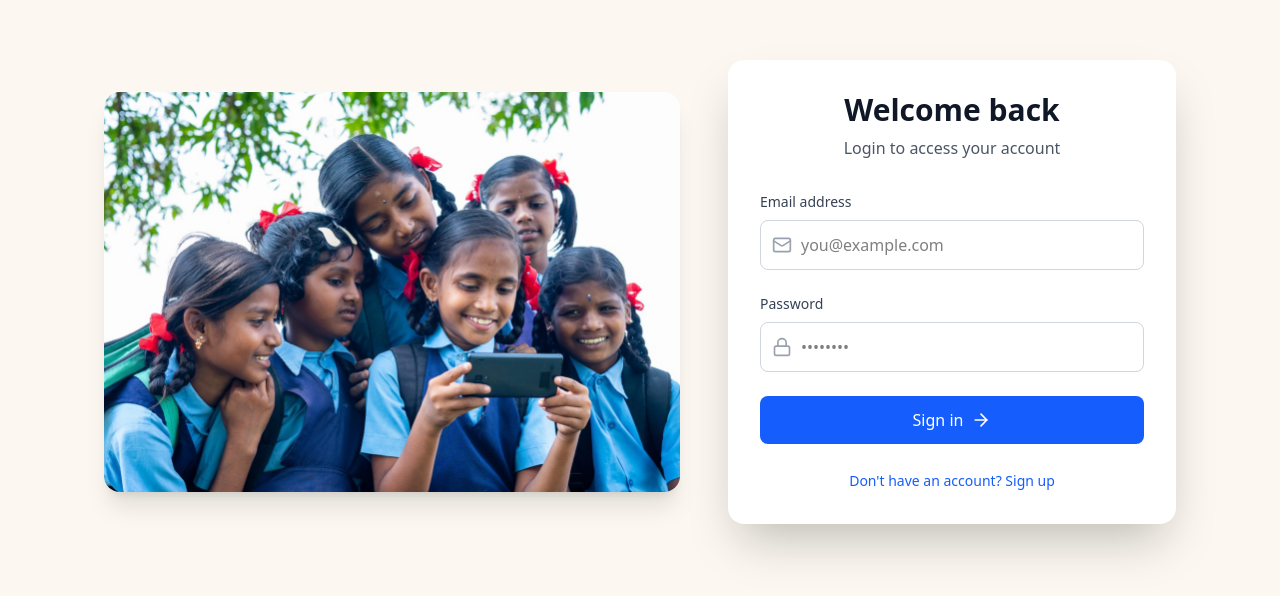
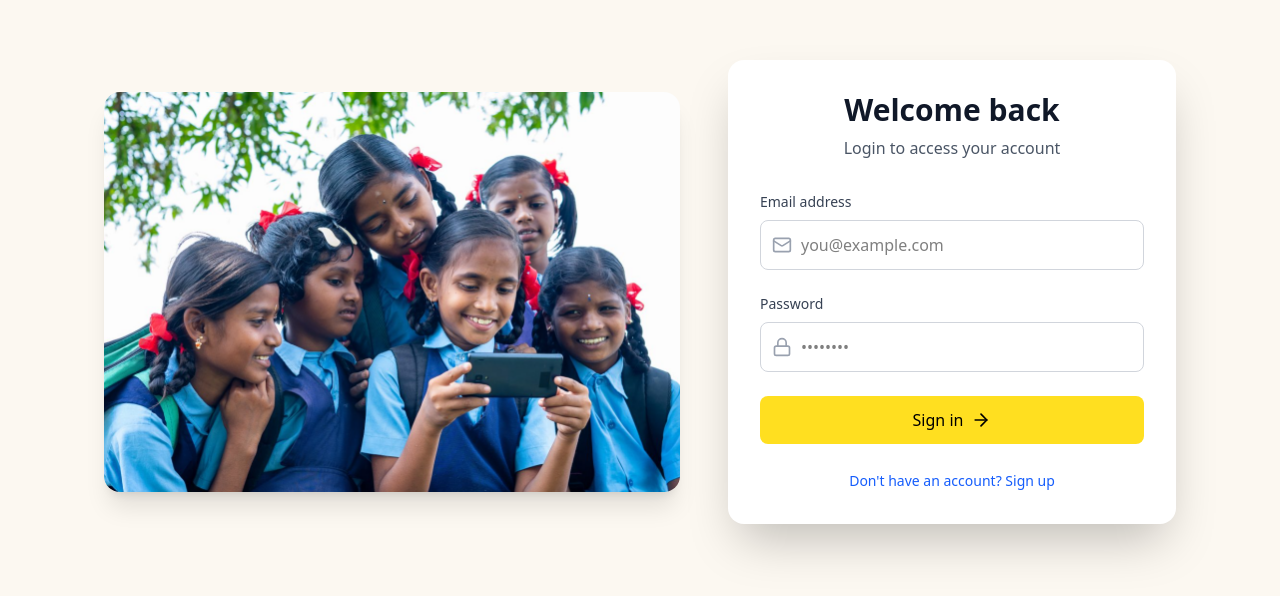
Before and after one commit to ishan-sp/civitas, a React (Vite) app in the folder civitas/: page /login in a window 1280 px wide. Shown: the part 108-704 px from the top of the page. Built offline with nearby package versions, Linux system fonts and the light colour scheme.

Commit message:
Added new components

```diff
--- a/civitas/src/App.jsx
+++ b/civitas/src/App.jsx
@@ -8,7 +8,6 @@ const router = createBrowserRouter (
   <>
     <Route index element = {
     <>
-      <Navbar/>
       <Landing/>
     </>}/>
     <Route path = "/login" index element = {
--- a/civitas/src/components/Login.jsx
+++ b/civitas/src/components/Login.jsx
@@ -101,7 +101,7 @@ export const Login = () => {
 
                 <button
                   type="submit"
-                  className="w-full bg-blue-600 text-white py-3 px-4 rounded-lg hover:bg-blue-700 focus:outline-none focus:ring-2 focus:ring-blue-500 focus:ring-offset-2 transition-all flex items-center justify-center space-x-2 font-medium"
+                  className="w-full bg-yellow-300 text-black py-3 px-4 rounded-lg hover:bg-blue-700 hover:text-white focus:outline-none focus:ring-2 focus:ring-blue-500 focus:ring-offset-2 transition-all flex items-center justify-center space-x-2 font-medium"
                 >
                   <span>{isLogin ? "Sign in" : "Create account"}</span>
                   <ArrowRight className="h-5 w-5" />
```
